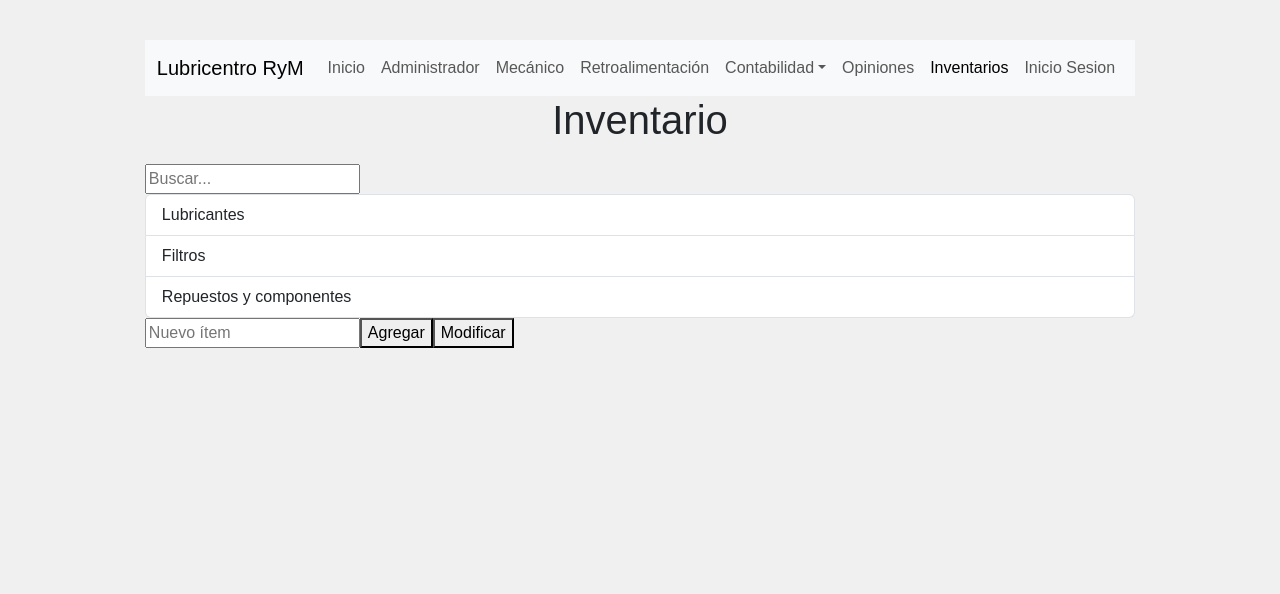
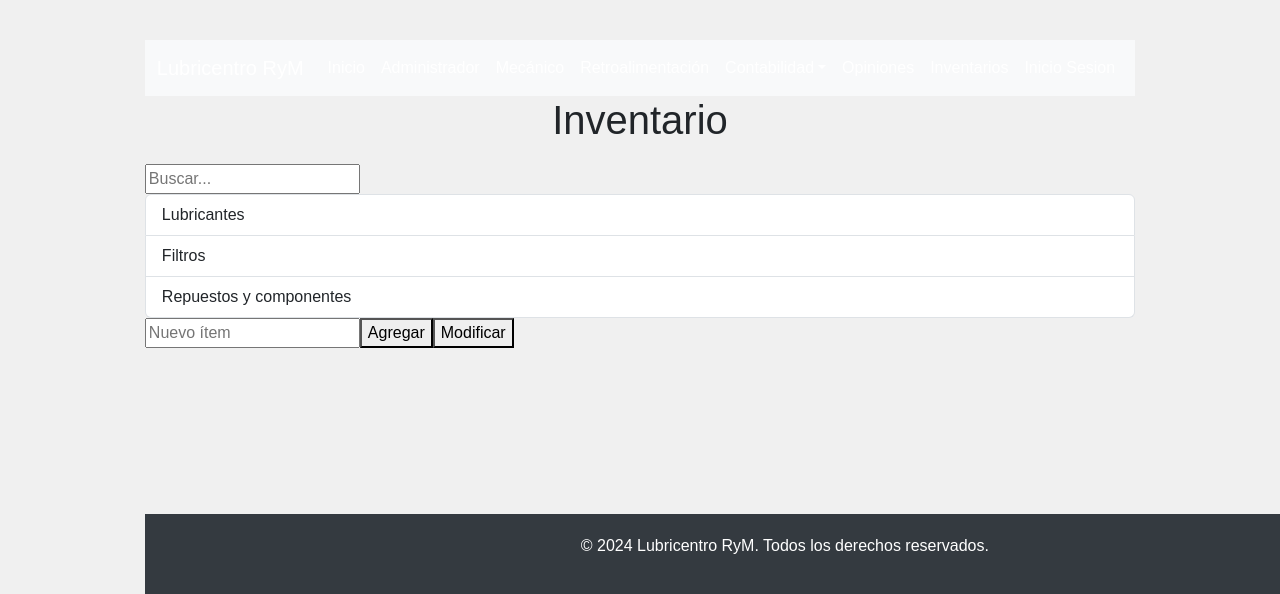
Before and after one commit to bacosta30762/ProyectoFinalFidelitas, a React (Create React App) app in the folder web-page-lubricentro/: page /inventarios in a window 1280 px wide. Shown: the part 206-800 px from the top of the page. Built offline with nearby package versions, Linux system fonts and the light colour scheme; what @react-pdf/renderer would draw is missing.

Commit message:
Cambio Footer

```diff
--- a/web-page-lubricentro/src/App.jsx
+++ b/web-page-lubricentro/src/App.jsx
@@ -1,6 +1,6 @@
 import React, { useState } from "react";
 import { BrowserRouter as Router, Routes, Route } from "react-router-dom";
-import AppHeader from "./components/Login/header";
+import AppHeader from "./components/HeaderFooter/header";
 import AdminPage from "./pages/AdminPage";
 import MechanicPage from "./pages/MechanicPage";
 import UserPage from "./pages/UserPage";
@@ -21,6 +21,7 @@ import ComentariosValoraciones from "./components/Comentarios/ComentariosValorac
 import Inventarios from "./components/Inventarios/ListGroup";
 import Inicio from "./components/Inicio/login.jsx";
 import RecuperarContra from './components/Inicio/recuperarcontra.jsx';
+import Footer from "./components/HeaderFooter/Footer";
 
 function App() {
   const [ingresos] = useState([
@@ -123,6 +124,9 @@ function App() {
           <Route path="/inventarios" element={<Inventarios />} />
         </Routes>
       </Router>
+      <footer id="footer">
+          <Footer />
+        </footer>
     </div>
   );
 }
--- /dev/null
+++ b/web-page-lubricentro/src/components/HeaderFooter/AppHeader.css
@@ -0,0 +1,17 @@
+.bg-rojizo {
+  background-color: #b22222 !important; /* Color rojizo */
+}
+
+.navbar .nav-link {
+  color: #ffffff !important; /* Color de los enlaces */
+  transition: background-color 0.3s ease, color 0.3s ease;
+}
+
+.navbar .nav-link:hover {
+  background-color: #ff6347; /* Tonalidad más clara para el hover */
+  color: #f8f8ff; /* Color de texto en hover */
+}
+
+.navbar-brand {
+  color: #ffffff !important; /* Color de la marca en el navbar */
+}
--- /dev/null
+++ b/web-page-lubricentro/src/components/HeaderFooter/Footer.css
@@ -0,0 +1,15 @@
+.footer {
+  background-color: #343a40;
+  color: #ffffff;
+  padding: 20px 0;
+  text-align: center;
+  position: fixed;
+  width: 100%;
+  bottom: 0;
+}
+
+.footer-content {
+  max-width: 1200px;
+  margin: 0 auto;
+  padding: 0 20px;
+}
--- /dev/null
+++ b/web-page-lubricentro/src/components/HeaderFooter/Footer.js
@@ -0,0 +1,14 @@
+import React from "react";
+import "./Footer.css";
+
+function Footer() {
+  return (
+    <footer className="footer">
+      <div className="footer-content">
+        <p>&copy; 2024 Lubricentro RyM. Todos los derechos reservados.</p>
+      </div>
+    </footer>
+  );
+}
+
+export default Footer;
--- a/web-page-lubricentro/src/components/Login/header.js
+++ b/web-page-lubricentro/src/components/HeaderFooter/header.js
@@ -4,6 +4,7 @@ import Container from "react-bootstrap/Container";
 import Nav from "react-bootstrap/Nav";
 import NavDropdown from "react-bootstrap/NavDropdown";
 import Navbar from "react-bootstrap/Navbar";
+import "./AppHeader.css";
 
 export default function AppHeader() {
   return (
```
